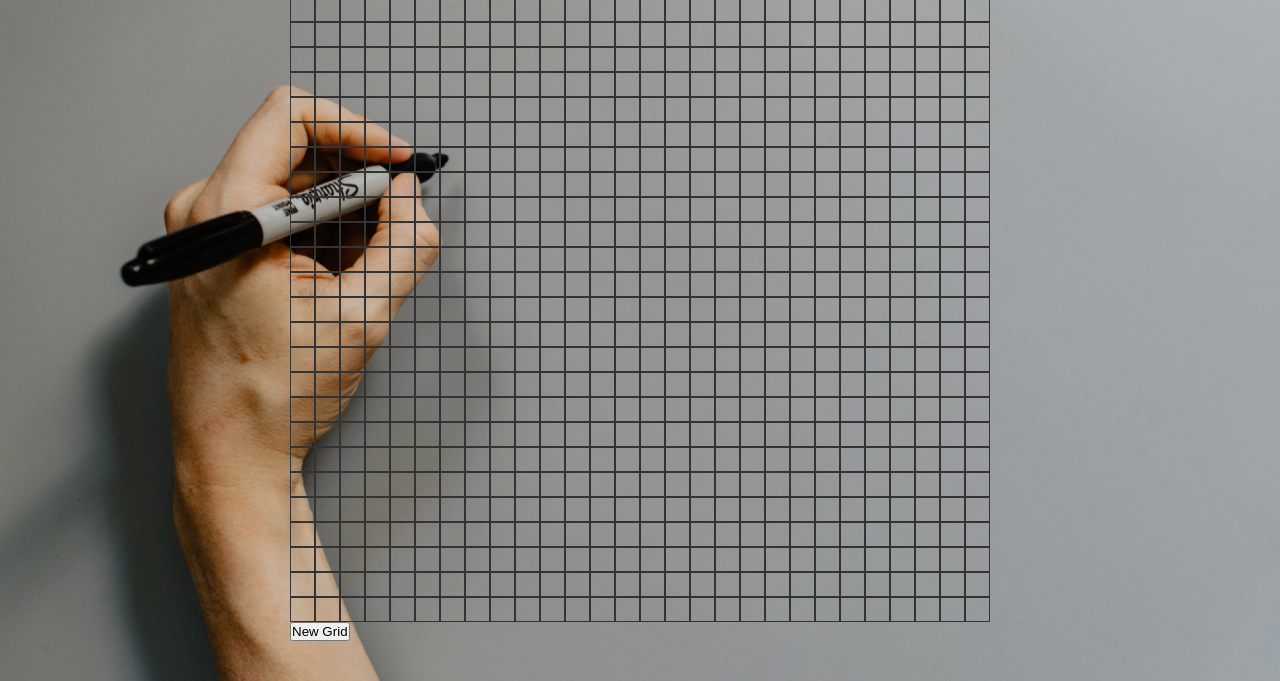
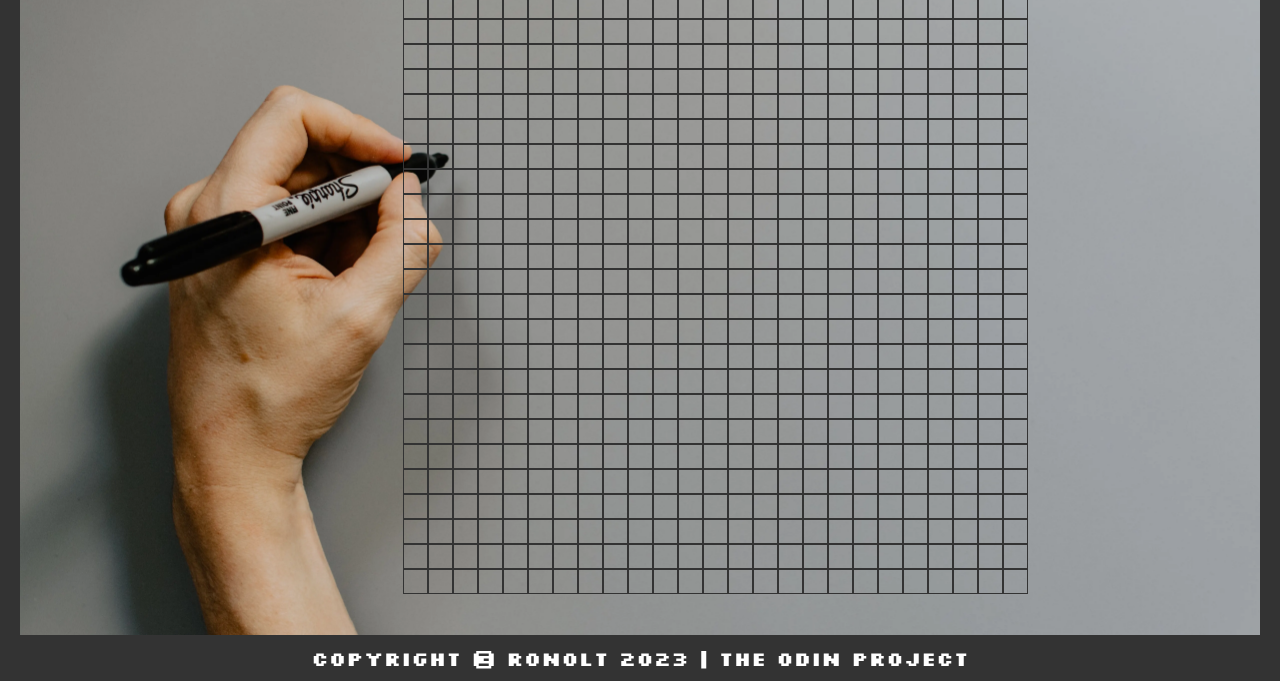
Before and after one commit to R0NH0LT/etch-a-scetch, a plain HTML site: page index.html in a window 1280 px wide. Shown: the part 119-800 px from the top of the page. Drawn offline with Linux system fonts and the light colour scheme.

Commit message:
Got the hidden menu made and functioning as well as a footer.
Implemented a hidden menu bar to house the different seletors that slides in from screen right. Also created a footer with some copyright text at the bottom.

```diff
--- a/index.html
+++ b/index.html
@@ -7,6 +7,7 @@
     <link rel="preconnect" href="https://fonts.googleapis.com">
     <link rel="preconnect" href="https://fonts.gstatic.com" crossorigin>
     <link href="https://fonts.googleapis.com/css2?family=Silkscreen:wght@700&display=swap" rel="stylesheet">
+    <link href="https://fonts.googleapis.com/css2?family=Play&display=swap" rel="stylesheet">
     <link rel="stylesheet" href="style.css">
 </head>
 <body>
@@ -18,19 +19,40 @@
             <h1 id="title">Etch-a-Sketch</h1>
         </div>
         <div id="menuContainer">
-            <img id="menu" class="clicked" src="photos/menu_FILL0_wght400_GRAD0_opsz24.svg" alt="">
+            <img id="menuButton" class="clicked" src="photos/menu_FILL0_wght400_GRAD0_opsz24.svg" alt="">
         </div>
     </nav>
     <main>
-
         <div id="gridContainerParent">
             <div id="gridContainer"></div>
         </div>
-        <div id="menuPopup">
-            <button id="reset-button">New Grid</button>
+        <div id="toggleMenu">
+            <div id="gridSizer">
+                <label for="gridSize">Grid Size:</label>
+                <input type="text" id="gridSize" placeholder="max 100...">
+            </div>
+            <br>
+            <div id="pencilOrEraser">
+                <img src="photos/draw_FILL0_wght400_GRAD0_opsz24.svg" alt="">
+                <img src="photos/ink_eraser_FILL0_wght400_GRAD0_opsz24.svg" alt="">
+            </div>
+            <br>
+            <div id="colorSelector">
+                <div id="colorWheel"></div>
+                <div id="grayScaleContainer">
+                    <input type="range" id="grayScale" min="0" max="255" value="128">
+                </div>
+                <div id="grayScaleValue">128</div>
+            </div>
+            <br>
+            <div id="resetContainer">
+                <button id="reset-button">New Grid</button>
+            </div>
         </div>
     </main>
-    <footer></footer>
+    <footer>
+        <p>Copyright &copy RONOLT 2023 | The Odin Project</p>
+    </footer>
     <script src="script.js"></script>
 </body>
 </html>
--- a/script.js
+++ b/script.js
@@ -1,6 +1,7 @@
 const gridContainer = document.querySelector('#gridContainer');
 const resetButton = document.querySelector('#reset-button');
-const menu = document.querySelector('#menu');
+const menuButton = document.querySelector('#menuButton');
+const toggleMenu = document.querySelector('#toggleMenu');
 
 function createGrid(size) {
     gridContainer.innerHTML = '';
@@ -37,13 +38,17 @@ gridContainer.addEventListener('mouseup', () => {
 
 let isClicked = false;
 
-menu.addEventListener('click', () => {
-    if (isClicked) {
-        menu.style.transform = 'none';
+menuButton.addEventListener('click', () => {
+    if (isClicked === false && toggleMenu.style.right === '-400px') {
+        menuButton.style.transform = 'rotate(90deg)';
+        toggleMenu.style.right = '0';
+        toggleMenu.style.boxShadow = '-10px 0 40px rgba(0, 0, 0, 0.5)';
+        isClicked = true;
+    } else {
+        menuButton.style.transform = 'rotate(0deg)';
+        toggleMenu.style.right = '-400px';
+        toggleMenu.style.boxShadow = '0 0 0 rgba(0, 0, 0, 0.5)';
         isClicked = false;
-    } else {
-        menu.style.transform = 'rotate(90deg)';
-        isClicked = true;
     }
 });
 
@@ -61,4 +66,15 @@ resetButton.addEventListener('click', () => {
 });
 
 // Initial grid creation
-createGrid(30);
+createGrid(25);
+
+// document.addEventListener('DOMContentLoaded', function () {
+//     menuButton.addEventListener('click', function () {
+//         // Toggle the menu's visibility by changing its right position
+//         if (toggleMenu.style.right === '-400px') {
+//             toggleMenu.style.right = '0';
+//         } else {
+//             toggleMenu.style.right = '-400px';
+//         }
+//     });
+// });
--- a/style.css
+++ b/style.css
@@ -3,6 +3,21 @@
     padding: 0;
     box-sizing: border-box;
     overflow: hidden;
+}
+
+body {
+    width: 100%;
+    height: 100vh;
+    display: flex;
+    flex-direction: column;
+    align-items: center;
+    justify-content: center;
+    /* below is everything for the background image */
+    background-image: url(photos/kelly-sikkema-sharpie-on-white-unsplash.webp);
+    background-size: cover;
+    background-position: center;
+    background-repeat: no-repeat;
+    background-color: #a0a5a9;
 }
 
 /* START OF THE NAV BAR */
@@ -51,7 +66,7 @@ nav {
     justify-content: flex-end;
 }
 
-#menu {
+#menuButton {
     width: 50px;
     height: auto;
     object-fit: cover;
@@ -59,31 +74,38 @@ nav {
     transition: transform 0.3s ease-in-out;
 }
 
-#menu:hover {
+#menuButton:hover {
     cursor: pointer;
 }
 
 /* END OF THE NAV BAR */
 
-body {
+/* START OF THE MAIN */
+
+main {
+    border: 20px solid #333;
+    border-radius: -15px;
     width: 100%;
     height: 100vh;
+    overflow: clip;
     display: flex;
     flex-direction: column;
     align-items: center;
     justify-content: center;
+}
 
-    background-image: url(photos/kelly-sikkema-sharpie-on-white-unsplash.webp);
-    background-size: cover;
-    background-position: center;
-    background-repeat: no-repeat;
+#gridContainerParent {
+    width: 775px;
+    display: flex;
+    justify-content: flex-end;
+    align-items: center;
 }
 
 #gridContainer {
     display: flex;
     flex-wrap: wrap;
-    width: 700px; /* Adjust the width as needed */
-    height: 700px; /* Adjust the height as needed */
+    width: 625px; /* Adjust the width as needed */
+    height: 625px; /* Adjust the height as needed */
 }
 
 #gridContainer:hover {
@@ -95,3 +117,51 @@ body {
     height: 25px;
     border: 0.5px solid #333;
 }
+
+/* START OF THE TOGGLED MENU */
+
+#toggleMenu {
+    border-top: 0.5px solid #000;
+    border-left: 1px solid #aaa;
+    border-radius: 15px 0 0 0;
+    width: 400px;
+    height: 100%;
+    padding: 10px;
+    background-color: #333;
+    font-family: 'Play', sans-serif;
+    color: #fff;
+    display: flex;
+    flex-direction: column;
+    align-items: center;
+    position: fixed;
+    z-index: 1;
+    top: 90px;
+    right: -400px;
+    transition: right 0.3s, box-shadow 0.3s;
+}
+
+/* END OF THE TOGGLED MENU */
+
+/* END OF THE MAIN */
+
+/* START OF THE FOOTER */
+
+footer {
+    width: 100%;
+    position: fixed;
+    bottom: 0;
+    display: flex;
+    justify-content: space-evenly;
+    align-items: center;
+    background-color: #333;
+    color: #fff;
+}
+
+footer p {
+    font-family: 'Silkscreen', sans-serif;
+    color: #fff;
+    margin: 10px;
+    font-size: 20px;
+    font-weight: 400;
+    text-align: center;
+}
```
Also changed, not shown: photos/draw_FILL0_wght400_GRAD0_opsz24.svg (added), photos/ink_eraser_FILL0_wght400_GRAD0_opsz24.svg (added).
